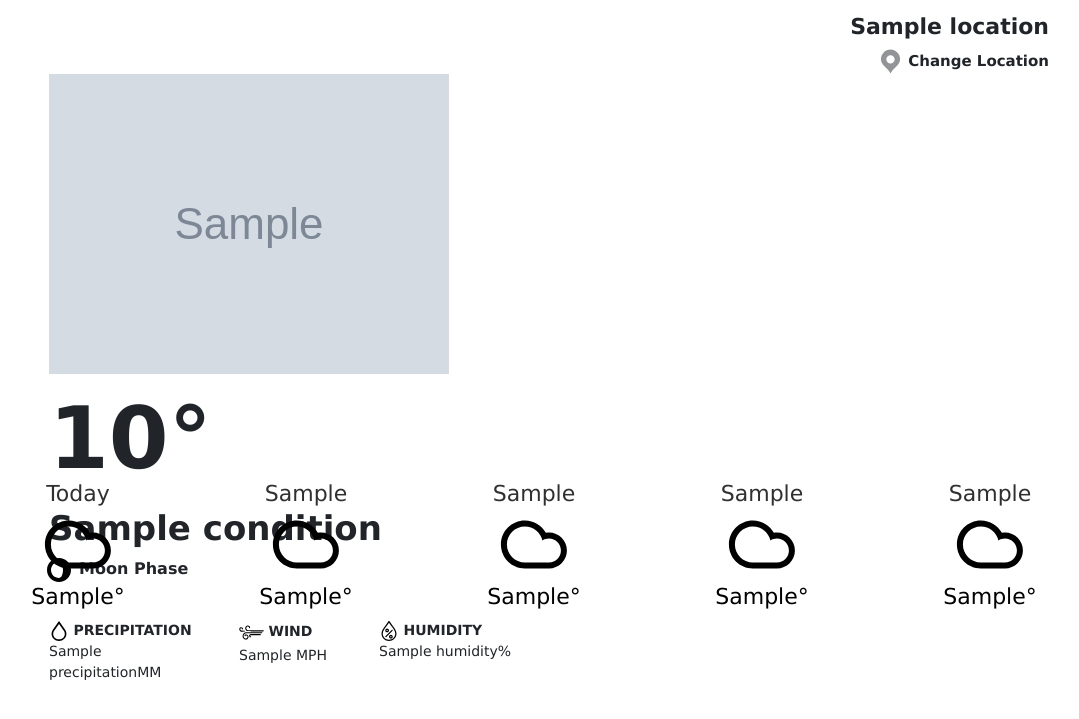
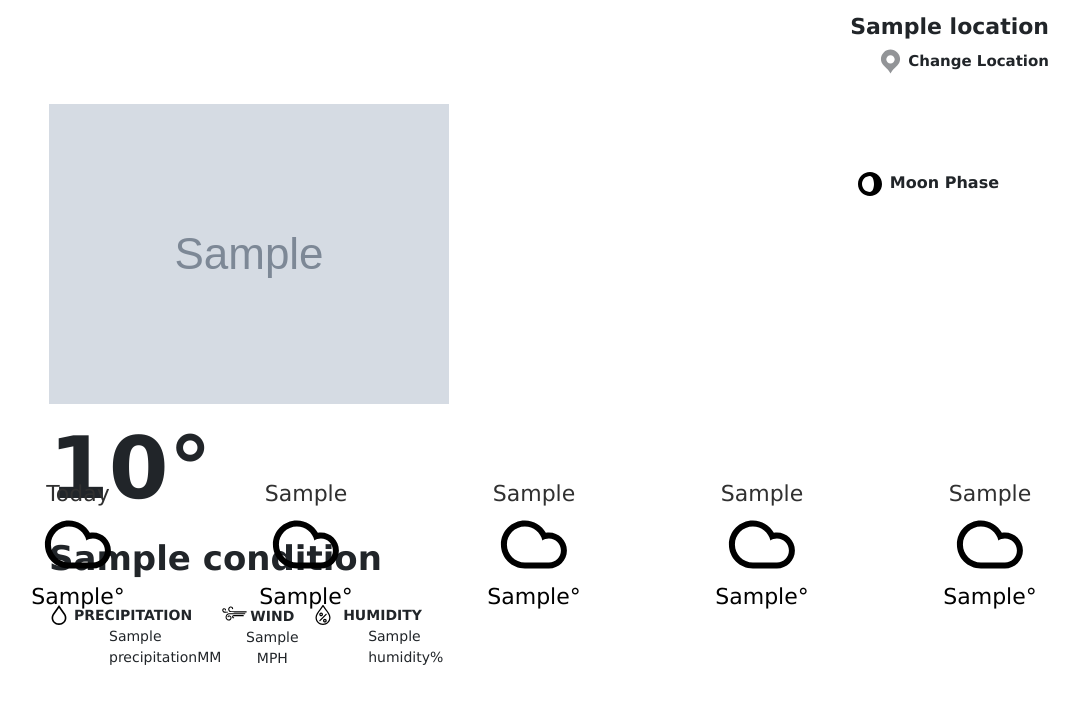
Before and after one commit to JamezGr/Django_Weather, a Django app: template weather_app/templates/weather/main_weather.html in a window 1280 px wide. Shown: the top 719 px of the page, without its empty margins (146-1225 px from the left). Run offline with Django 3.2, Linux system fonts and the light colour scheme; the template is opened without the code that fills it: most values are stand-ins (such as "Sample title", 1, 10 or a date in 2020); grey boxes marked "Sample" are stand-in pictures; some libraries are stand-ins or nearby versions.

Commit message:
Additional Column for Current Weather Information Added

```diff
--- a/weather_app/static/css/styles.css
+++ b/weather_app/static/css/styles.css
@@ -34,11 +34,63 @@ img.x-small-icon {
 div.current_weather_info {
     font-size: 14px;
     font-align: center;
-    margin-top: -30px;
+    margin-top: -10px;
+}
+
+div.current-weather-extra-col {
+    margin-top: 80px;
+    margin-right: 160px;
+
+}
+
+
+div.current_precipitation {
+    margin-right: 60px;
+
+    }
+
+div.precipitation-text {
+
+    margin-top: -20px;
+    margin-left: 25px;
+}
+
+div.wind-text {
+    margin-top: -20px;
+    margin-left: -30px;
+
+}
+
+div.humidity-text {
+    margin-top: -20px;
+    margin-left: 10px
+}
+
+div.humidity {
+    margin-left: 25px;
+}
+
+div.precipitation {
+    margin-left: 35px;
+}
+
+img.icon_wind {
+    margin-left: -40px;
+
+}
+
+img.icon_humidity {
+    margin-left: -20px;
+}
+
+div.current_wind_spd {
+    margin-top: -3px;
+    margin-left: 30px;
+
 }
 
 div.current_humidity {
-    margin-left: -50px;
+    margin-left: -10px;
 
 }
 
--- a/weather_app/templates/weather/main_weather.html
+++ b/weather_app/templates/weather/main_weather.html
@@ -30,7 +30,10 @@
 
 </div>
 
+
 <div class="current_weather container">
+    <div class ="current-weather-row row">
+        <div class="current-weather-col col">
             <div class="current_icon">
                 <img src="{{ weather.image }}">
             </div>
@@ -43,27 +46,28 @@
                 <p>{{ weather.condition }}</p>
             </div>
 
-    <div class ="moon_phase">
-        <div class = "moon_phase_icon">
-            <img class ="icon_location" src="{% static 'img/Weather_Icons/Moon-Waning-Gibbous.svg' %}">
-            <span class ="moon_phase">Moon Phase</span>
-        </div>
-    </div>
-
 
                 <div class ="current_weather_info">
                     <div class="current_weather_info row">
-            <div class="current_precipitation col col-lg-2">
+                        <div class="current_precipitation col col-lg-3">
                             <div class="precipitation_icon">
                                 <img class ="icon_location x-small-icon" src="{% static 'img/raindrop-drop-svgrepo-com.svg' %}">
-                    <b>PRECIPITATION </b><br> {{ weather.precipitation }}MM
+                                <div class="precipitation-text" align="center">
+                                    <b>PRECIPITATION </b><br>
+                                    <div class="precipitation">
+                                        {{ weather.precipitation }}MM
+                                    </div>
+                                </div>
                             </div>
                     </div>
 
                     <div class = "current_wind_spd col col-lg-2">
                         <div class="wind_icon">
                             <img class ="icon_wind small-icon" src="{% static 'img/wind_icon.svg' %}">
+                            <div class="wind-text" align="center">
                                 <b>WIND</b> <br> {{ weather.wind_speed_mph }} MPH
+                            </div>
+
                         </div>
                     </div>
 
@@ -71,11 +75,28 @@
                     <div class = "current_humidity col col-lg-2">
                         <div class="humidity_icon">
                             <img class ="icon_humidity x-small-icon" src="{% static 'img/humidity.svg' %}">
-                    <b>HUMIDITY</b><br> {{ weather.humidity }}%
+                            <div class="humidity-text" align="center">
+                                <b>HUMIDITY</b><br>
+                                <div class="humidity" align="center">{{ weather.humidity }}%</div>
                             </div>
                         </div>
                     </div>
                 </div>
+            </div>
+        </div>
+
+        <div class="current-weather-extra-col col">
+            <div class ="moon_phase" align="right">
+                <div class = "moon_phase_icon">
+                    <img class ="icon_location" src="{% static 'img/Weather_Icons/Moon-Waning-Gibbous.svg' %}">
+                    <span class ="moon_phase">Moon Phase</span>
+                </div>
+            </div>
+        </div>
+
+
+    </div>
+
 </div>
 
 
```
Lines whose indentation alone changed are shown as unchanged.
